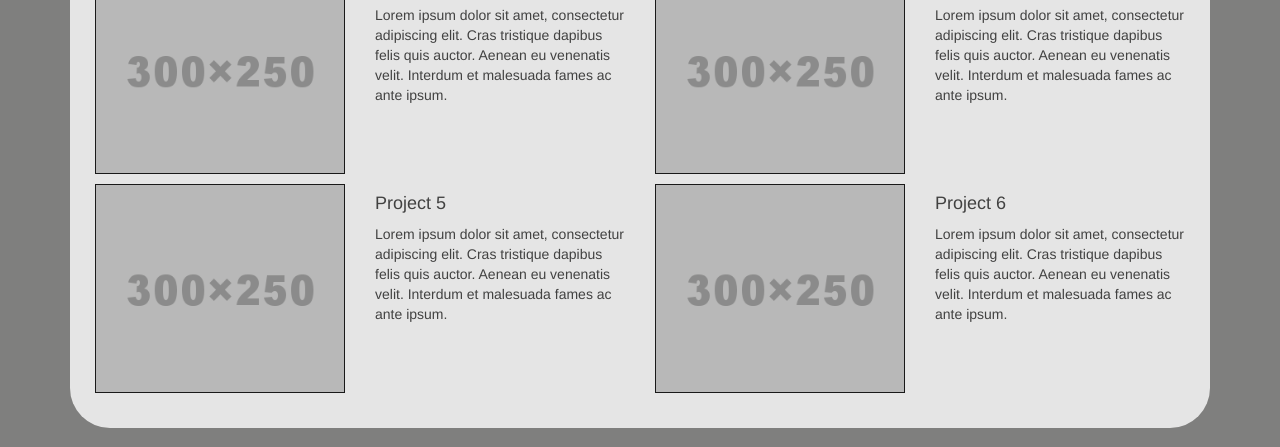
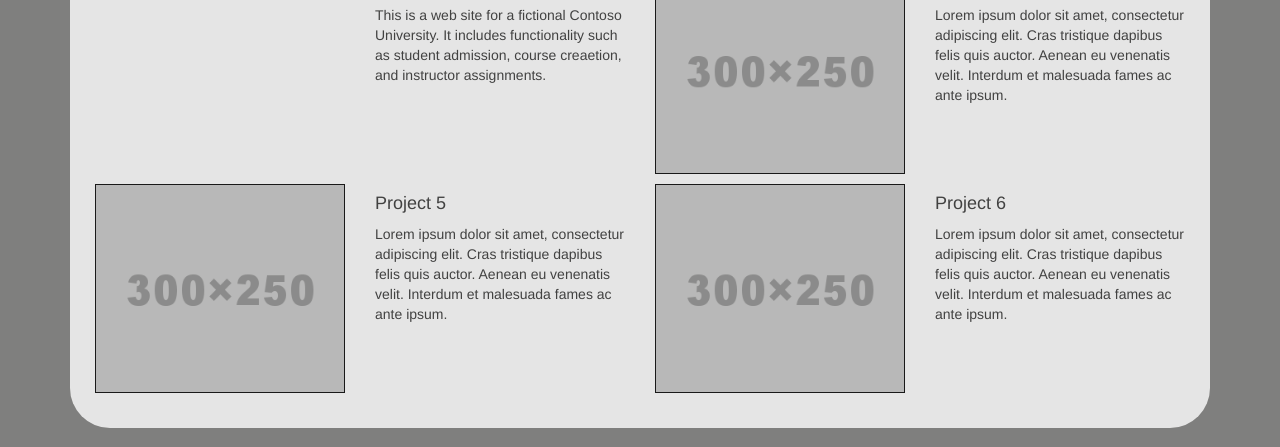
Before and after one commit to jsw0002/jsw0002.github.io, a plain HTML site: page index.html in a window 1280 px wide. Shown: the part 2082-2529 px from the top of the page. Drawn offline with nearby package versions, Linux system fonts and the light colour scheme.

Commit message:
Added Contoso project

```diff
--- a/index.html
+++ b/index.html
@@ -196,8 +196,8 @@
 			<div class="col-sm-3"><a href="http://jsw0002.github.io/mvcmovie"><h4>MVC Movie</h4></a><p>This is a basic movie database that allows you to input title, release date, genre, price and rating.</p></div>
 		</div>
 		<div class="row">
-			<div class="col-sm-3"><img class="img-responsive project-image" src="images/300x250.png"></div>
-			<div class="col-sm-3"><h4>Project 3</h4><p>Lorem ipsum dolor sit amet, consectetur adipiscing elit. Cras tristique dapibus felis quis auctor. Aenean eu venenatis velit. Interdum et malesuada fames ac ante ipsum.</p></div>
+			<div class="col-sm-3"><a href="http://jsw0002.github.io/ContosoUniversity"><img class="img-responsive project-image" src="images/.png"></a></div>
+			<div class="col-sm-3"><a href="http://jsw0002.github.io/ContosoUniversity"><h4>Project 3</h4></a><p>This is a web site for a fictional Contoso University. It includes functionality such as student admission, course creaetion, and instructor assignments.</p></div>
 			<div class="col-sm-3"><img class="img-responsive project-image" src="images/300x250.png"></div>
 			<div class="col-sm-3"><h4>Project 4</h4><p>Lorem ipsum dolor sit amet, consectetur adipiscing elit. Cras tristique dapibus felis quis auctor. Aenean eu venenatis velit. Interdum et malesuada fames ac ante ipsum.</p></div>
 		</div>
```
Also changed, not shown: images/contosouniversity.png (added).
